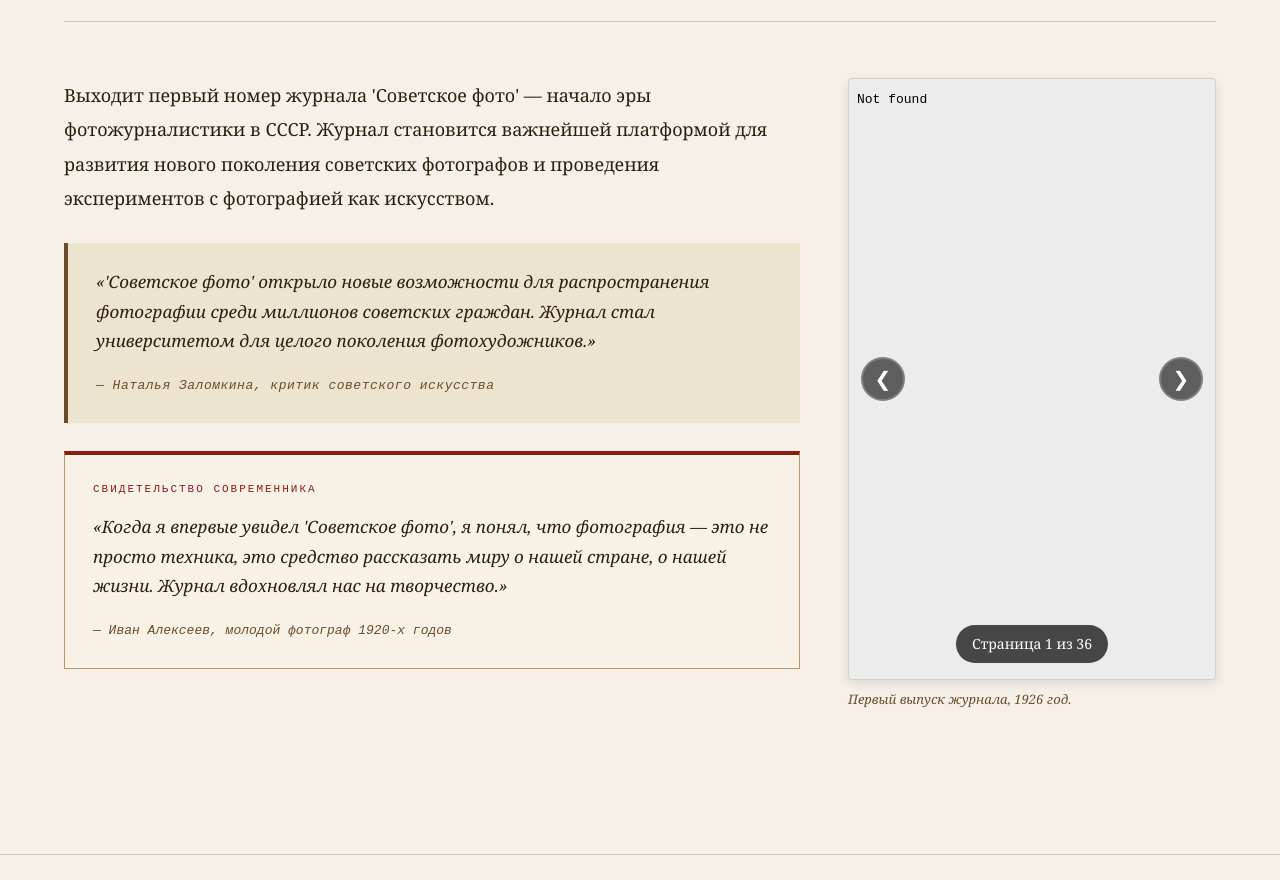
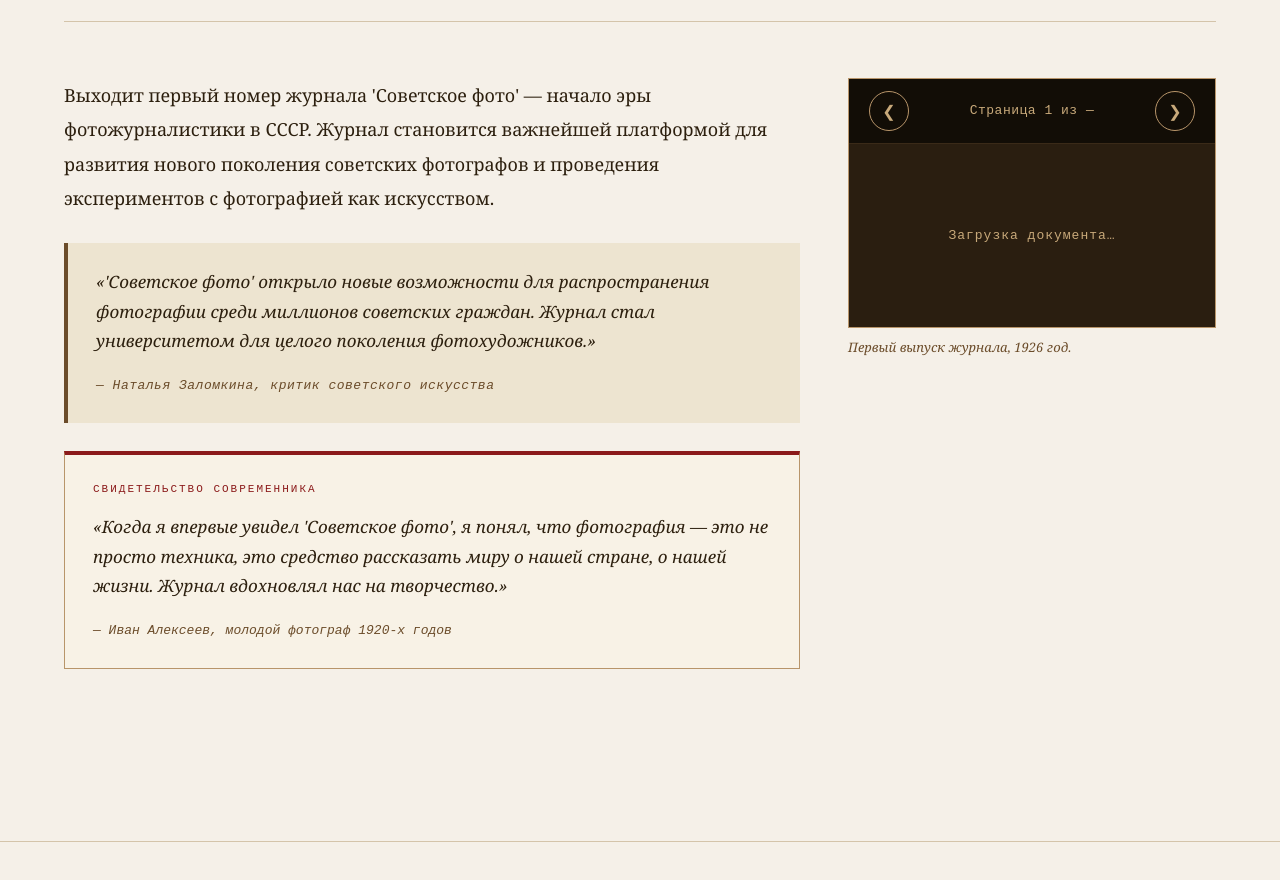
Before and after one commit to VG6VG6/vg6vg6.github.io, a plain HTML site: page photo_project/index.html in a window 1280 px wide. Shown: the part 4306-5186 px from the top of the page. Drawn offline with Linux system fonts and the light colour scheme.

Commit message:
Fix bug with pdf viewer

```diff
--- a/photo_project/css/components.css
+++ b/photo_project/css/components.css
@@ -538,3 +538,79 @@
   .ph-footer__inner { flex-direction: column; }
   .ph-footer__names { text-align: left; }
 }
+
+
+/* ─── PDF VIEWER ─── */
+.ph-pdf-widget {
+  border: 1px solid var(--sepia-border);
+  background: #1a120a;
+  overflow: hidden;
+}
+
+.ph-pdf__toolbar {
+  display: flex;
+  align-items: center;
+  justify-content: space-between;
+  padding: 12px 20px;
+  background: #120d06;
+  border-bottom: 1px solid #3a2a18;
+}
+
+.ph-pdf__btn {
+  width: 40px;
+  height: 40px;
+  border-radius: 50%;
+  border: 1px solid var(--sepia-border);
+  background: transparent;
+  color: var(--sepia-light);
+  font-size: 16px;
+  cursor: pointer;
+  transition: background 0.15s, color 0.15s;
+  display: flex;
+  align-items: center;
+  justify-content: center;
+  flex-shrink: 0;
+}
+.ph-pdf__btn:hover:not(:disabled) {
+  background: var(--sepia-border);
+  color: var(--bar-bg);
+}
+.ph-pdf__btn:disabled { cursor: default; }
+
+.ph-pdf__counter {
+  font-family: 'Courier New', monospace;
+  font-size: 13px;
+  color: var(--sepia-light);
+  letter-spacing: 0.5px;
+}
+
+.ph-pdf__stage {
+  position: relative;
+  width: 100%;
+  background: #2a1e10;
+  line-height: 0; /* убирает зазор под canvas */
+}
+
+.ph-pdf__stage canvas {
+  display: block;
+  width: 100%;
+  height: auto;
+}
+
+.ph-pdf__loader {
+  position: absolute;
+  inset: 0;
+  display: flex;
+  align-items: center;
+  justify-content: center;
+  font-family: 'Courier New', monospace;
+  font-size: 13px;
+  color: var(--sepia-light);
+  letter-spacing: 1px;
+  background: #2a1e10;
+}
+
+@media (max-width: 480px) {
+  .ph-pdf__btn { width: 36px; height: 36px; font-size: 14px; }
+  .ph-pdf__counter { font-size: 12px; }
+}
--- a/photo_project/index.html
+++ b/photo_project/index.html
@@ -223,23 +223,17 @@
       </div>
     </div>
     <div>
-      <div class="ph-pdf-widget" style="position: relative; width: 100%; border: 1px solid #d4d0c8; border-radius: 4px; overflow: hidden; background: #ececec; box-shadow: 0 4px 12px rgba(0,0,0,0.1);">
-        <!-- Navigation Buttons -->
-        <button id="pdf-prev" style="position: absolute; left: 12px; top: 50%; transform: translateY(-50%); z-index: 10; background: rgba(0,0,0,0.6); color: #fff; border: 2px solid rgba(255,255,255,0.2); border-radius: 50%; width: 44px; height: 44px; cursor: pointer; font-size: 20px; transition: 0.2s;">&#10094;</button>
-        <button id="pdf-next" style="position: absolute; right: 12px; top: 50%; transform: translateY(-50%); z-index: 10; background: rgba(0,0,0,0.6); color: #fff; border: 2px solid rgba(255,255,255,0.2); border-radius: 50%; width: 44px; height: 44px; cursor: pointer; font-size: 20px; transition: 0.2s;">&#10095;</button>
-
-        <!-- Page Indicator -->
-        <div style="text-align: center; position: absolute; bottom: 16px; left: 50%; transform: translateX(-50%); z-index: 10; background: rgba(0,0,0,0.7); color: #fff; padding: 6px 16px; border-radius: 20px; font-size: 14px; font-weight: 500; pointer-events: none;">
-          Страница <span id="pdf-page-num">1</span> из 36
+      <div class="ph-pdf-widget">
+        <div class="ph-pdf__toolbar">
+          <button id="pdf-prev" class="ph-pdf__btn" aria-label="Предыдущая страница">&#10094;</button>
+          <span class="ph-pdf__counter">
+            Страница <span id="pdf-page-num">1</span> из <span id="pdf-page-total">—</span>
+          </span>
+          <button id="pdf-next" class="ph-pdf__btn" aria-label="Следующая страница">&#10095;</button>
         </div>
-
-        <!-- Transparent Overlay to prevent native scrolling -->
-        <div style="position: absolute; top:0; left:0; width:100%; height:100%; z-index: 5;"></div>
-
-        <div id="pdf-iframe-container" style="position: relative; width: 100%; height: 600px;">
-          <iframe src="assets/SovetskoePhoto_1926-01.pdf#page=1&toolbar=0&navpanes=0&scrollbar=0&view=Fit" width="100%" height="100%" style="border: none; display: block; position: absolute; top: 0; left: 0; z-index: 2;">
-            Ваш браузер не поддерживает отображение PDF.
-          </iframe>
+        <div class="ph-pdf__stage">
+          <canvas id="pdf-canvas"></canvas>
+          <div class="ph-pdf__loader" id="pdf-loader">Загрузка документа…</div>
         </div>
       </div>
       <div class="ph-caption">Первый выпуск журнала, 1926 год.</div>
--- a/photo_project/js/pdf.js
+++ b/photo_project/js/pdf.js
@@ -1,56 +1,117 @@
-document.addEventListener('DOMContentLoaded', () => {
-    let currentPdfPage = 1;
-    const totalPdfPages = 36;
-    const container = document.getElementById('pdf-iframe-container');
-    const pageNumDisplay = document.getElementById('pdf-page-num');
-    const pdfPrev = document.getElementById('pdf-prev');
-    const pdfNext = document.getElementById('pdf-next');
+/* ═══════════════════════════════════════════════
+   pdf.js — рендер PDF через PDF.js (Mozilla)
+   Рендерит каждую страницу в <canvas>.
+   Работает в Chrome, Firefox, Safari, iOS, Android.
+   ═══════════════════════════════════════════════ */
 
-    // Only run if the pdf widget is actually on the page
-    if (!container || !pageNumDisplay || !pdfPrev || !pdfNext) return;
+(function () {
+  'use strict';
 
-    function updatePdfPage() {
-      // Create a new iframe
-      const newIframe = document.createElement('iframe');
-      newIframe.src = `assets/SovetskoePhoto_1926-01.pdf#page=${currentPdfPage}&toolbar=0&navpanes=0&scrollbar=0&view=Fit`;
-      newIframe.style.width = '100%';
-      newIframe.style.height = '100%';
-      newIframe.style.border = 'none';
-      newIframe.style.display = 'block';
-      newIframe.style.position = 'absolute';
-      newIframe.style.top = '0';
-      newIframe.style.left = '0';
-      newIframe.style.zIndex = '1'; // Put it behind the current one
+  var PDF_PATH   = 'assets/SovetskoePhoto_1926-01.pdf';
+  var PDFJS_CDN  = 'https://cdnjs.cloudflare.com/ajax/libs/pdf.js/3.11.174/pdf.min.js';
+  var WORKER_CDN = 'https://cdnjs.cloudflare.com/ajax/libs/pdf.js/3.11.174/pdf.worker.min.js';
 
-      container.appendChild(newIframe);
+  function ready(fn) {
+    if (document.readyState !== 'loading') fn();
+    else document.addEventListener('DOMContentLoaded', fn);
+  }
 
-      // Wait a moment for PDF to render, then bring to front and remove old ones
-      setTimeout(() => {
-        newIframe.style.zIndex = '2';
-        const iframes = container.querySelectorAll('iframe');
-        iframes.forEach(ifr => {
-          if (ifr !== newIframe) ifr.remove();
+  function loadScript(src, cb) {
+    var s = document.createElement('script');
+    s.src = src;
+    s.onload = cb;
+    document.head.appendChild(s);
+  }
+
+  ready(function () {
+    var canvas      = document.getElementById('pdf-canvas');
+    var loader      = document.getElementById('pdf-loader');
+    var pageNumEl   = document.getElementById('pdf-page-num');
+    var pageTotalEl = document.getElementById('pdf-page-total');
+    var btnPrev     = document.getElementById('pdf-prev');
+    var btnNext     = document.getElementById('pdf-next');
+
+    if (!canvas) return;
+
+    var pdfDoc      = null;
+    var currentPage = 1;
+    var rendering   = false;
+    var pendingPage = null;
+
+    function renderPage(num) {
+      if (rendering) { pendingPage = num; return; }
+      rendering = true;
+      loader.style.display = 'flex';
+
+      pdfDoc.getPage(num).then(function (page) {
+        var containerWidth = canvas.parentElement.clientWidth || 800;
+        var viewport0      = page.getViewport({ scale: 1 });
+        var scale          = containerWidth / viewport0.width;
+        var dpr            = window.devicePixelRatio || 1;
+        var viewport       = page.getViewport({ scale: scale * dpr });
+
+        canvas.width  = viewport.width;
+        canvas.height = viewport.height;
+        canvas.style.width  = (viewport.width  / dpr) + 'px';
+        canvas.style.height = (viewport.height / dpr) + 'px';
+
+        var ctx = canvas.getContext('2d');
+        page.render({ canvasContext: ctx, viewport: viewport }).promise.then(function () {
+          rendering = false;
+          loader.style.display = 'none';
+          pageNumEl.textContent = num;
+          updateButtons();
+          if (pendingPage !== null) {
+            var p = pendingPage; pendingPage = null; renderPage(p);
+          }
         });
-      }, 300); // 300ms is usually enough to hide the rendering flicker
-
-      pageNumDisplay.textContent = currentPdfPage;
-      pdfPrev.style.opacity = currentPdfPage === 1 ? '0.3' : '1';
-      pdfPrev.style.pointerEvents = currentPdfPage === 1 ? 'none' : 'auto';
-      pdfNext.style.opacity = currentPdfPage === totalPdfPages ? '0.3' : '1';
-      pdfNext.style.pointerEvents = currentPdfPage === totalPdfPages ? 'none' : 'auto';
+      });
     }
 
-    pdfPrev.addEventListener('click', () => {
-      if (currentPdfPage > 1) {
-        currentPdfPage--;
-        updatePdfPage();
-      }
+    function updateButtons() {
+      btnPrev.disabled = currentPage <= 1;
+      btnNext.disabled = currentPage >= pdfDoc.numPages;
+      btnPrev.style.opacity = btnPrev.disabled ? '0.35' : '1';
+      btnNext.style.opacity = btnNext.disabled ? '0.35' : '1';
+    }
+
+    btnPrev.addEventListener('click', function () {
+      if (currentPage > 1) { currentPage--; renderPage(currentPage); }
+    });
+    btnNext.addEventListener('click', function () {
+      if (currentPage < pdfDoc.numPages) { currentPage++; renderPage(currentPage); }
     });
 
-    pdfNext.addEventListener('click', () => {
-      if (currentPdfPage < totalPdfPages) {
-        currentPdfPage++;
-        updatePdfPage();
+    /* Свайп на мобиле */
+    var touchStartX = 0;
+    canvas.addEventListener('touchstart', function (e) {
+      touchStartX = e.changedTouches[0].clientX;
+    }, { passive: true });
+    canvas.addEventListener('touchend', function (e) {
+      var dx = e.changedTouches[0].clientX - touchStartX;
+      if (Math.abs(dx) > 50) {
+        if (dx < 0 && currentPage < pdfDoc.numPages) { currentPage++; renderPage(currentPage); }
+        if (dx > 0 && currentPage > 1)               { currentPage--; renderPage(currentPage); }
       }
+    }, { passive: true });
+
+    loadScript(PDFJS_CDN, function () {
+      pdfjsLib.GlobalWorkerOptions.workerSrc = WORKER_CDN;
+      pdfjsLib.getDocument(PDF_PATH).promise.then(function (doc) {
+        pdfDoc = doc;
+        pageTotalEl.textContent = doc.numPages;
+        renderPage(currentPage);
+      }).catch(function (err) {
+        loader.textContent = 'Не удалось загрузить документ.';
+        console.error('PDF.js error:', err);
+      });
     });
-});
+
+    /* Перерисовать при ресайзе */
+    var resizeTimer;
+    window.addEventListener('resize', function () {
+      clearTimeout(resizeTimer);
+      resizeTimer = setTimeout(function () { renderPage(currentPage); }, 200);
+    });
+  });
+})();
```
